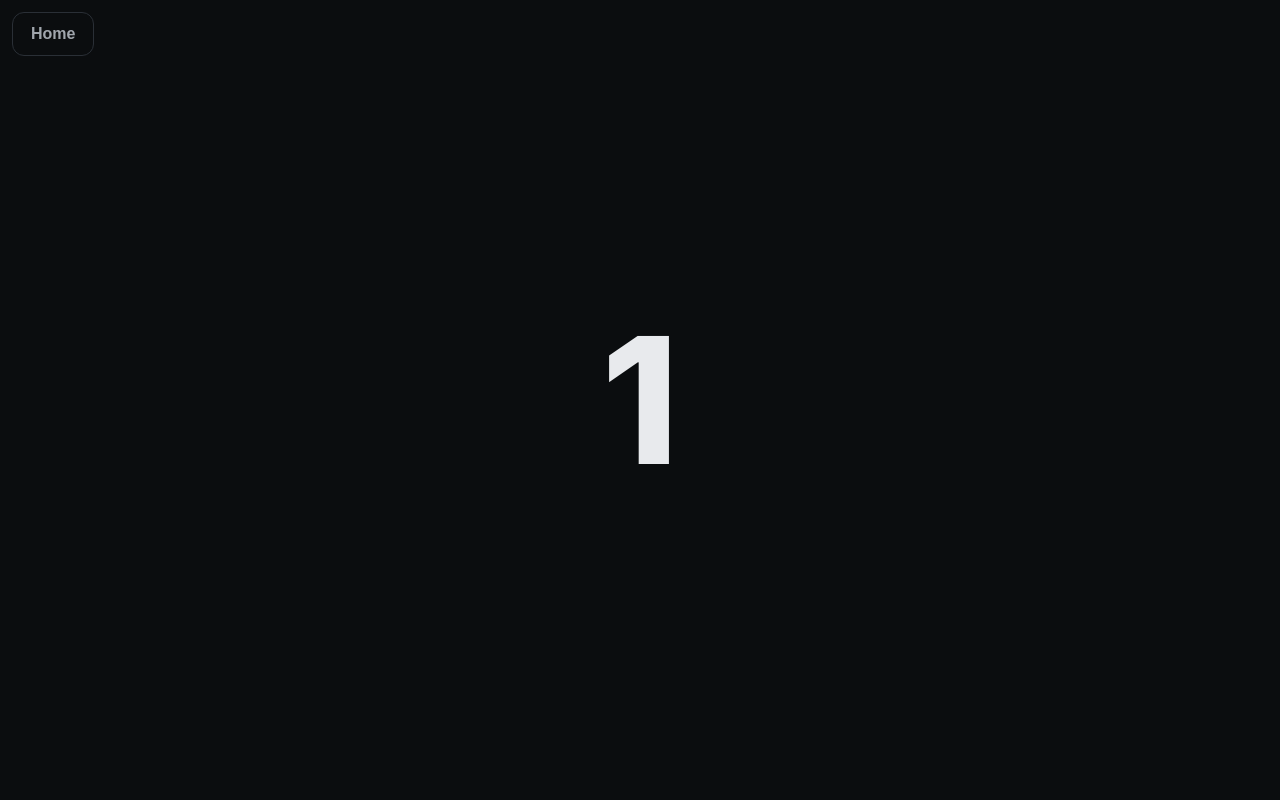
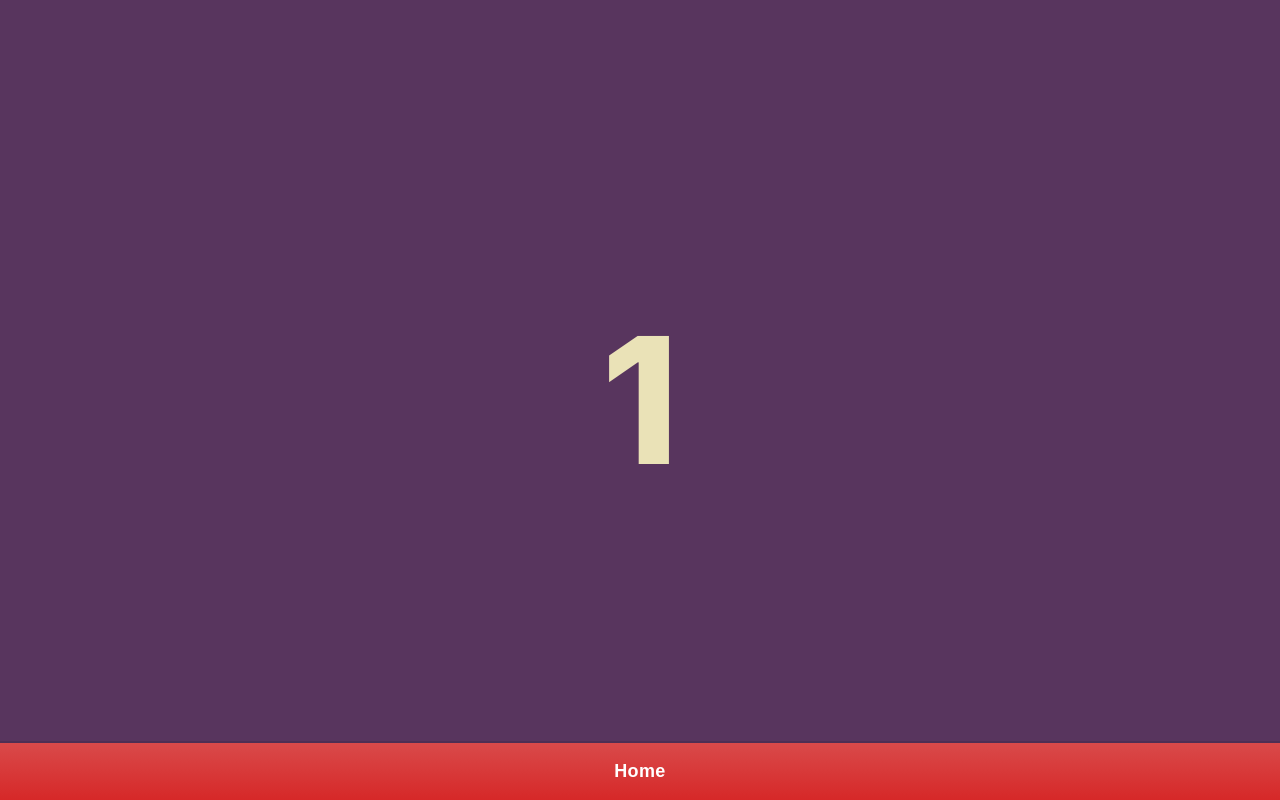
Before and after one commit to MaxwellRiess/OnlyOnce2, a plain HTML site: page index.html in a window 1280 px wide. Both pictures are taken after a click on the button "Get a word". Drawn offline with Linux system fonts and the light colour scheme.

Commit message:
UI: bolder glowing title; colorful palette; persistent bottom Home (hidden on home); align difficulty picker width; remove background gradient/flare

```diff
--- a/app.js
+++ b/app.js
@@ -11,6 +11,7 @@
   const btnCancelCountdown = document.getElementById('btn-cancel-countdown');
   const btnBackHome = document.getElementById('btn-back-home');
   const btnCancelClue = document.getElementById('btn-cancel-clue');
+  const btnGlobalHome = document.getElementById('btn-global-home');
   const countdownNumber = document.getElementById('countdownNumber');
   const displayText = document.getElementById('displayText');
   const clueForm = document.getElementById('clueForm');
@@ -117,6 +118,13 @@
     clueForm.reset();
   });
 
+  // Persistent footer Home button
+  btnGlobalHome.addEventListener('click', () => {
+    cancelCountdown();
+    setScreen('home');
+    clueForm.reset();
+  });
+
   clueForm.addEventListener('submit', (e) => {
     e.preventDefault();
     const raw = clueInput.value || '';
--- a/index.html
+++ b/index.html
@@ -15,7 +15,7 @@
       <!-- Home Screen -->
       <section id="screen-home" class="screen">
         <div class="center-col">
-          <h1 class="app-title">only once</h1>
+          <h1 class="app-title">ONE WORD</h1>
           <label for="difficultySelect" class="label">Difficulty</label>
           <select id="difficultySelect" class="input">
             <option value="Any">Any</option>
@@ -63,6 +63,10 @@
       </section>
     </main>
 
+    <footer class="footer">
+      <button id="btn-global-home" class="btn home-full" aria-label="Home">Home</button>
+    </footer>
+
     <script src="./words.js"></script>
     <script src="./app.js"></script>
   </body>
--- a/styles.css
+++ b/styles.css
@@ -1,9 +1,12 @@
 :root {
-  --bg: #0b0d0f;
-  --fg: #e8eaed;
-  --muted: #a1a6ad;
-  --accent: #6ee7b7;
-  --accent-2: #60a5fa;
+  /* Base palette */
+  --bg: #58355E; /* deep purple */
+  --fg: #EAE2B7; /* light sand */
+  --muted: #d9d1a8; /* softer sand for secondary text */
+  --accent: #F77F00; /* orange */
+  --accent-2: #FCBF49; /* golden */
+  --danger: #D62828; /* deep red for Home button */
+  --panel: #4b2e52; /* slightly darker panel */
 }
 
 * { box-sizing: border-box; }
@@ -39,14 +42,29 @@ body {
   letter-spacing: -0.02em;
   color: var(--fg);
   margin: 0 0 8px;
+  font-size: clamp(48px, 10vw, 96px);
+  line-height: 0.95;
+  text-shadow: 0 2px 0 rgba(0,0,0,0.25), 0 6px 24px rgba(247,127,0,0.35);
+  position: relative;
+  display: inline-block;
+  isolation: isolate;
 }
+
+/* Colorful fan flare behind the title */
+/* removed flare */
 
 .actions { display: flex; gap: 12px; flex-wrap: wrap; justify-content: center; }
 
+/* Keep inputs and actions the same width */
+.center-col .input,
+.center-col .actions {
+  width: min(100%, 420px);
+}
+
 .btn {
   appearance: none;
-  border: 1px solid #2a2f36;
-  background: #13161a;
+  border: 1px solid rgba(0,0,0,0.2);
+  background: rgba(0,0,0,0.15);
   color: var(--fg);
   padding: 12px 18px;
   border-radius: 12px;
@@ -55,26 +73,53 @@ body {
   cursor: pointer;
   transition: transform 0.05s ease, background 0.2s ease, border-color 0.2s ease;
 }
-.btn:hover { background: #171b20; }
+.btn:hover { background: rgba(0,0,0,0.25); }
 .btn:active { transform: translateY(1px); }
 .btn.primary {
-  border-color: #1f6b4f;
-  background: linear-gradient(180deg, #1b4332, #0f2f24);
-  color: #d1fae5;
+  border-color: #c46a00;
+  background: linear-gradient(180deg, #F77F00, #c46a00);
+  color: #1b0f1d;
 }
-.btn.ghost { background: transparent; border-color: #2a2f36; color: var(--muted); }
+.btn.ghost { background: transparent; border-color: rgba(0,0,0,0.25); color: var(--muted); }
+
+/* Global Home footer button */
+.footer {
+  position: fixed;
+  left: 0;
+  bottom: 0;
+  width: 100%;
+  padding: 0;
+  background: transparent;
+}
+.btn.home-full {
+  width: 100%;
+  border-radius: 0;
+  border: none;
+  padding: 18px 24px;
+  font-size: 18px;
+  font-weight: 800;
+  letter-spacing: 0.02em;
+  color: #fff;
+  background: linear-gradient(180deg, #D94a4a, #D62828);
+  box-shadow: 0 -2px 0 rgba(0,0,0,0.1);
+}
+.btn.home-full:hover { background: linear-gradient(180deg, #e05b5b, #d93a3a); }
+.btn.home-full:active { transform: none; }
+
+/* Hide footer on home screen */
+body[data-screen="home"] .footer { display: none; }
 
 .input {
   width: 100%;
-  background: #0f1216;
-  border: 1px solid #2a2f36;
+  background: rgba(0,0,0,0.2);
+  border: 1px solid rgba(0,0,0,0.25);
   border-radius: 12px;
   color: var(--fg);
   padding: 14px 16px;
   outline: none;
   font-size: 18px;
 }
-.input:focus { border-color: var(--accent-2); }
+.input:focus { border-color: var(--accent-2); box-shadow: 0 0 0 3px rgba(252,191,73,0.25); }
 
 .label { color: var(--muted); font-weight: 600; }
 
@@ -99,11 +144,7 @@ body {
   word-break: normal;
 }
 
-.topbar {
-  position: absolute;
-  top: 12px;
-  left: 12px;
-}
+.topbar { display: none; }
 
 /* Bigger countdown numbers */
 #screen-countdown .display-text {
```
